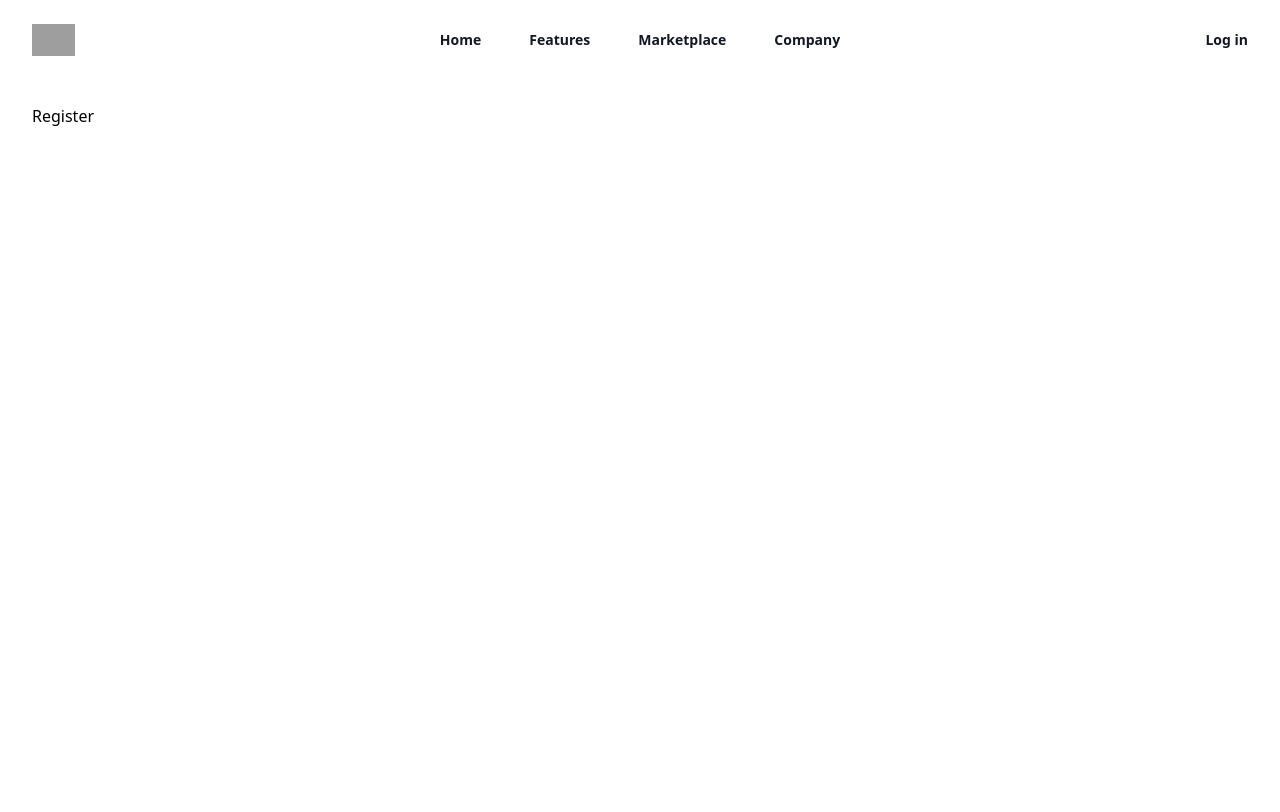
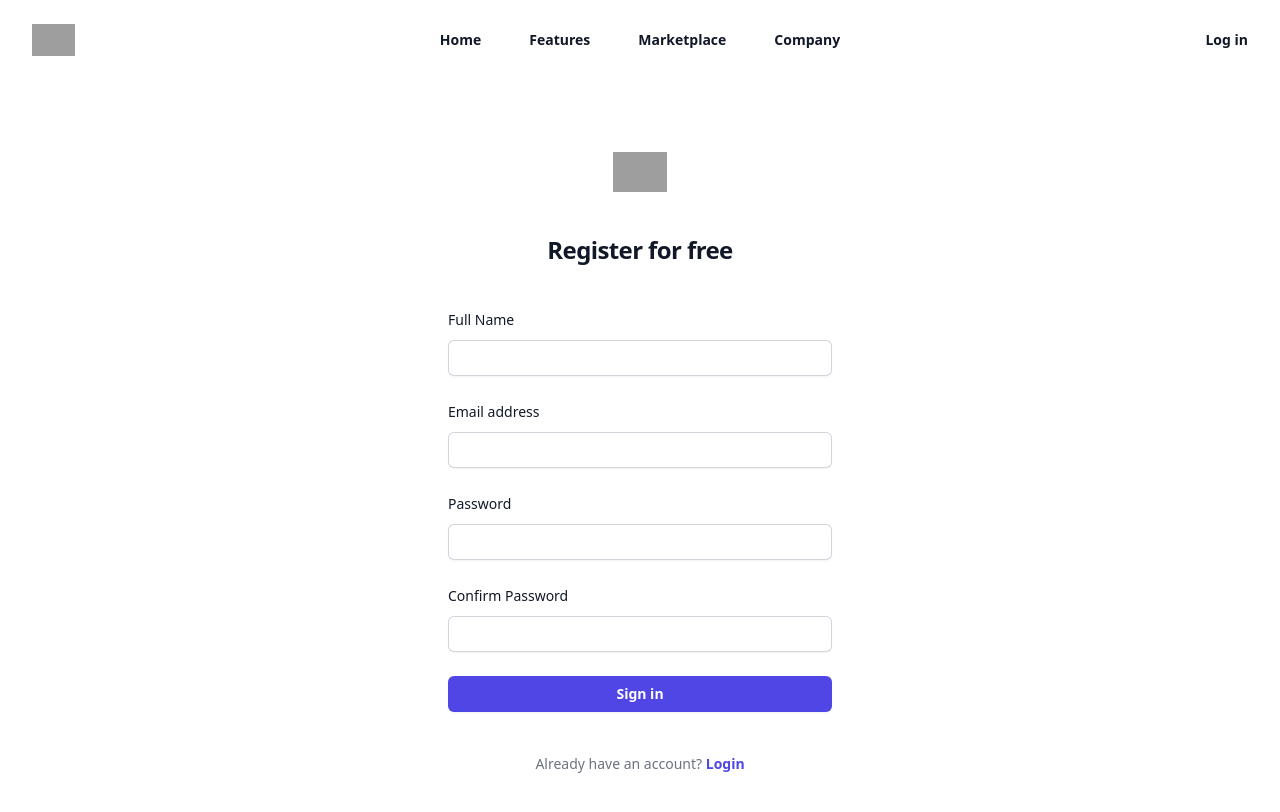
Before and after one commit to abdurohman-karim/artify, a Vue app: page /register in a window 1280 px wide. Shown: the top 812 px of the page. Built offline with nearby package versions, Linux system fonts and the light colour scheme; grey boxes are pictures that could not be loaded.

Commit message:
optimized

```diff
--- a/src/App.vue
+++ b/src/App.vue
@@ -5,7 +5,7 @@
   </div>
 </template>
 <script setup>
-import Header from '@/ui-components/Header.vue'
+import Header from '@/item-components/Header.vue'
 
 </script>
 <style>
--- a/src/ui-components/Header.vue
+++ b/src/item-components/Header.vue
@@ -1,5 +1,5 @@
 <template>
-    <header class="bg-white">
+    <header class="bg-white z-50">
       <nav class="mx-auto flex max-w-7xl items-center justify-between p-6 lg:px-8" aria-label="Global">
         <div class="flex lg:flex-1">
           <router-link :to="{name: 'home'}">
--- /dev/null
+++ b/src/item-components/LoginForm.vue
@@ -0,0 +1,50 @@
+<template>
+    <div class="flex min-h-full flex-1 flex-col justify-center px-6 py-12 lg:px-8">
+    <div class="sm:mx-auto sm:w-full sm:max-w-sm">
+      <img class="mx-auto h-10 w-auto" src="https://tailwindui.com/img/logos/mark.svg?color=indigo&shade=600" alt="Your Company" />
+      <h2 class="mt-10 text-center text-2xl font-bold leading-9 tracking-tight text-gray-900">Sign in to your account</h2>
+    </div>
+
+    <div class="mt-10 sm:mx-auto sm:w-full sm:max-w-sm">
+      <form class="space-y-6" action="#" method="POST">
+        <div>
+          <label for="email" class="block text-sm font-medium leading-6 text-gray-900">Email address</label>
+          <div class="mt-2">
+            <input id="email" name="email" type="email" autocomplete="email" required="" class="block w-full rounded-md border-0 py-1.5 text-gray-900 shadow-sm ring-1 ring-inset ring-gray-300 placeholder:text-gray-400 focus:ring-2 focus:ring-inset focus:ring-indigo-600 sm:text-sm sm:leading-6" />
+          </div>
+        </div>
+
+        <div>
+          <div class="flex items-center justify-between">
+            <label for="password" class="block text-sm font-medium leading-6 text-gray-900">Password</label>
+            <div class="text-sm">
+              <a href="#" class="font-semibold text-indigo-600 hover:text-indigo-500">Forgot password?</a>
+            </div>
+          </div>
+          <div class="mt-2">
+            <input id="password" name="password" type="password" autocomplete="current-password" required="" class="block w-full rounded-md border-0 py-1.5 text-gray-900 shadow-sm ring-1 ring-inset ring-gray-300 placeholder:text-gray-400 focus:ring-2 focus:ring-inset focus:ring-indigo-600 sm:text-sm sm:leading-6" />
+          </div>
+        </div>
+
+        <div>
+          <button type="submit" class="flex w-full justify-center rounded-md bg-indigo-600 px-3 py-1.5 text-sm font-semibold leading-6 text-white shadow-sm hover:bg-indigo-500 focus-visible:outline focus-visible:outline-2 focus-visible:outline-offset-2 focus-visible:outline-indigo-600">Sign in</button>
+        </div>
+      </form>
+
+      <p class="mt-10 text-center text-sm text-gray-500">
+        Not a member?
+        {{ ' ' }}
+        <router-link :to="{name: 'register'}" class="font-semibold leading-6 text-indigo-600 hover:text-indigo-500">Register</router-link>
+      </p>
+    </div>
+  </div>
+</template>
+<script>
+
+export default {
+
+}
+</script>
+<style>
+
+</style>
--- a/src/ui-components/LoginForm.vue
+++ b/src/item-components/RegisterForm.vue
@@ -2,11 +2,17 @@
     <div class="flex min-h-full flex-1 flex-col justify-center px-6 py-12 lg:px-8">
     <div class="sm:mx-auto sm:w-full sm:max-w-sm">
       <img class="mx-auto h-10 w-auto" src="https://tailwindui.com/img/logos/mark.svg?color=indigo&shade=600" alt="Your Company" />
-      <h2 class="mt-10 text-center text-2xl font-bold leading-9 tracking-tight text-gray-900">Sign in to your account</h2>
+      <h2 class="mt-10 text-center text-2xl font-bold leading-9 tracking-tight text-gray-900">Register for free</h2>
     </div>
 
     <div class="mt-10 sm:mx-auto sm:w-full sm:max-w-sm">
       <form class="space-y-6" action="#" method="POST">
+        <div>
+          <label for="name" class="block text-sm font-medium leading-6 text-gray-900">Full Name</label>
+          <div class="mt-2">
+            <input id="name" name="name" type="text" required="" class="block w-full rounded-md border-0 py-1.5 text-gray-900 shadow-sm ring-1 ring-inset ring-gray-300 placeholder:text-gray-400 focus:ring-2 focus:ring-inset focus:ring-indigo-600 sm:text-sm sm:leading-6" />
+          </div>
+        </div>
         <div>
           <label for="email" class="block text-sm font-medium leading-6 text-gray-900">Email address</label>
           <div class="mt-2">
@@ -17,9 +23,15 @@
         <div>
           <div class="flex items-center justify-between">
             <label for="password" class="block text-sm font-medium leading-6 text-gray-900">Password</label>
-            <div class="text-sm">
-              <a href="#" class="font-semibold text-indigo-600 hover:text-indigo-500">Forgot password?</a>
-            </div>
+          </div>
+          <div class="mt-2">
+            <input id="password" name="password" type="password" autocomplete="current-password" required="" class="block w-full rounded-md border-0 py-1.5 text-gray-900 shadow-sm ring-1 ring-inset ring-gray-300 placeholder:text-gray-400 focus:ring-2 focus:ring-inset focus:ring-indigo-600 sm:text-sm sm:leading-6" />
+          </div>
+        </div>
+
+        <div>
+          <div class="flex items-center justify-between">
+            <label for="password" class="block text-sm font-medium leading-6 text-gray-900">Confirm Password</label>
           </div>
           <div class="mt-2">
             <input id="password" name="password" type="password" autocomplete="current-password" required="" class="block w-full rounded-md border-0 py-1.5 text-gray-900 shadow-sm ring-1 ring-inset ring-gray-300 placeholder:text-gray-400 focus:ring-2 focus:ring-inset focus:ring-indigo-600 sm:text-sm sm:leading-6" />
@@ -32,15 +44,14 @@
       </form>
 
       <p class="mt-10 text-center text-sm text-gray-500">
-        Not a member?
+        Already have an account?
         {{ ' ' }}
-        <a href="#" class="font-semibold leading-6 text-indigo-600 hover:text-indigo-500">Start a 14 day free trial</a>
+        <router-link :to="{name: 'login'}" class="font-semibold leading-6 text-indigo-600 hover:text-indigo-500">Login</router-link>
       </p>
     </div>
   </div>
 </template>
 <script>
-
 export default {
 
 }
--- a/src/main.js
+++ b/src/main.js
@@ -1,11 +1,13 @@
 import { createApp } from 'vue'
 import App from './App.vue'
 import router from './router'
+import uiComponents from './ui-components'
+
 
 import './assets/main.css'
 
 const app = createApp(App)
 
+uiComponents.map(component => app.component(component.name, component))
 app.use(router)
-
 app.mount('#app')
--- /dev/null
+++ b/src/ui-components/PrimaryButton.vue
@@ -0,0 +1,17 @@
+<template>
+    <button class="py-2 px-4 bg-blue-500 text-white font-semibold rounded-lg shadow-md hover:bg-blue-700 focus:outline-none focus:ring-2 focus:ring-blue-400 focus:ring-opacity-75">
+        {{ content }}
+    </button>
+</template>
+<script>
+export default {
+    name: 'PrimaryButton',
+    props: {
+        content: String,
+    }
+}
+
+</script>
+<style>
+
+</style>
--- /dev/null
+++ b/src/ui-components/index.js
@@ -0,0 +1,3 @@
+import PrimaryButton from "./PrimaryButton.vue";
+
+export default [PrimaryButton]
--- a/src/views/HomeView.vue
+++ b/src/views/HomeView.vue
@@ -1,9 +1,37 @@
+
+import PrimaryButton from '@/ui-components/PrimaryButton.vue';
 <template>
-    <div>
-        Home
+    <div class="w-full  px-6 pt-14 lg:px-8">
+        <div class="absolute inset-x-0 -top-40 -z-10 transform-gpu overflow-hidden blur-3xl sm:-top-80" aria-hidden="true">
+            <div class="relative left-[calc(50%-11rem)] aspect-[1155/678] w-[36.125rem] -translate-x-1/2 rotate-[30deg] opacity-30 sm:left-[calc(50%-30rem)] sm:w-[72.1875rem]" style="clip-path: polygon(74.1% 44.1%, 100% 61.6%, 97.5% 26.9%, 85.5% 0.1%, 80.7% 2%, 72.5% 32.5%, 60.2% 62.4%, 52.4% 68.1%, 47.5% 58.3%, 45.2% 34.5%, 27.5% 76.7%, 0.1% 64.9%, 17.9% 100%, 27.6% 76.8%, 76.1% 97.7%, 74.1% 44.1%)"></div>
+        </div>
+        <div class="mx-auto max-w-2xl py-32 sm:py-48 lg:py-56">
+            <div class="hidden sm:mb-8 sm:flex sm:justify-center">
+            <div class="relative rounded-full px-3 py-1 text-sm leading-6 text-gray-600 ring-1 ring-gray-900/10 hover:ring-gray-900/20">
+                Announcing our next round of funding. <a href="#" class="font-semibold text-indigo-600"><span class="absolute inset-0" aria-hidden="true"></span>Read more <span aria-hidden="true">&rarr;</span></a>
+            </div>
+            </div>
+            <div class="text-center">
+            <h1 class="text-4xl font-bold tracking-tight text-gray-900 sm:text-6xl">Data to enrich your online business</h1>
+            <p class="mt-6 text-lg leading-8 text-gray-600">Anim aute id magna aliqua ad ad non deserunt sunt. Qui irure qui lorem cupidatat commodo. Elit sunt amet fugiat veniam occaecat fugiat aliqua.</p>
+            <div class="mt-10 flex items-center justify-center gap-x-6">
+                <router-link :to="{name: 'register'}" class="rounded-md bg-indigo-600 px-3.5 py-2.5 text-sm font-semibold text-white shadow-sm hover:bg-indigo-500 focus-visible:outline focus-visible:outline-2 focus-visible:outline-offset-2 focus-visible:outline-indigo-600">Get started</router-link>
+                <a href="#" class="text-sm font-semibold leading-6 text-gray-900">Learn more <span aria-hidden="true">→</span></a>
+            </div>
+            </div>
+        </div>
+        <div class="absolute inset-x-0 top-[calc(100%-13rem)] -z-10 transform-gpu overflow-hidden blur-3xl sm:top-[calc(100%-30rem)]" aria-hidden="true">
+            <div class="relative left-[calc(50%+3rem)] aspect-[1155/678] w-[36.125rem] -translate-x-1/2 opacity-30 sm:left-[calc(50%+36rem)] sm:w-[72.1875rem]" style="clip-path: polygon(74.1% 44.1%, 100% 61.6%, 97.5% 26.9%, 85.5% 0.1%, 80.7% 2%, 72.5% 32.5%, 60.2% 62.4%, 52.4% 68.1%, 47.5% 58.3%, 45.2% 34.5%, 27.5% 76.7%, 0.1% 64.9%, 17.9% 100%, 27.6% 76.8%, 76.1% 97.7%, 74.1% 44.1%)"></div>
+        </div>
     </div>
+
 </template>
-<script setup>
+<script>
+export default {
+
+}
+
+
 
 </script>
 <style>
--- a/src/views/LoginView.vue
+++ b/src/views/LoginView.vue
@@ -2,7 +2,7 @@
     <LoginForm />
 </template>
 <script setup>
-import LoginForm from '@/ui-components/LoginForm.vue'
+import LoginForm from '@/item-components/LoginForm.vue'
 </script>
 <style>
 
--- a/src/views/RegisterView.vue
+++ b/src/views/RegisterView.vue
@@ -1,12 +1,9 @@
 <template>
-    <div>
-        Register
-    </div>
+    <RegisterForm />
 </template>
-<script>
-export default {
+<script setup>
+import RegisterForm from '@/item-components/RegisterForm.vue'
 
-}
 </script>
 <style>
 
```
